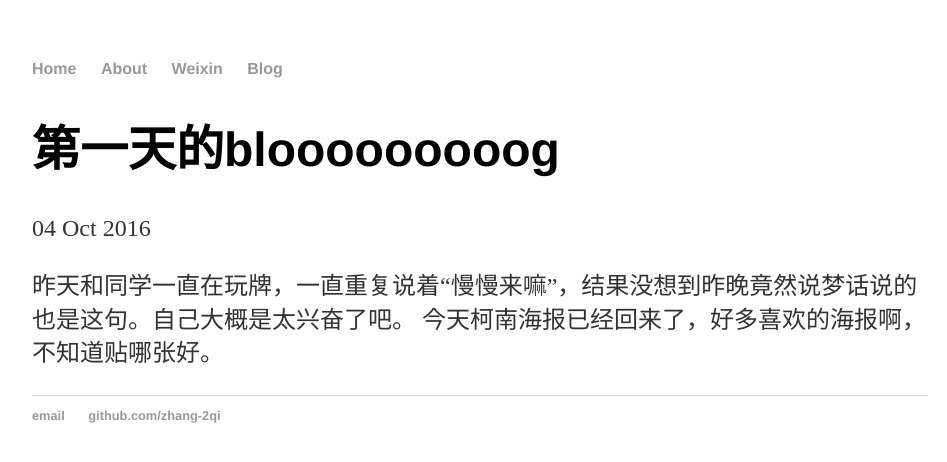
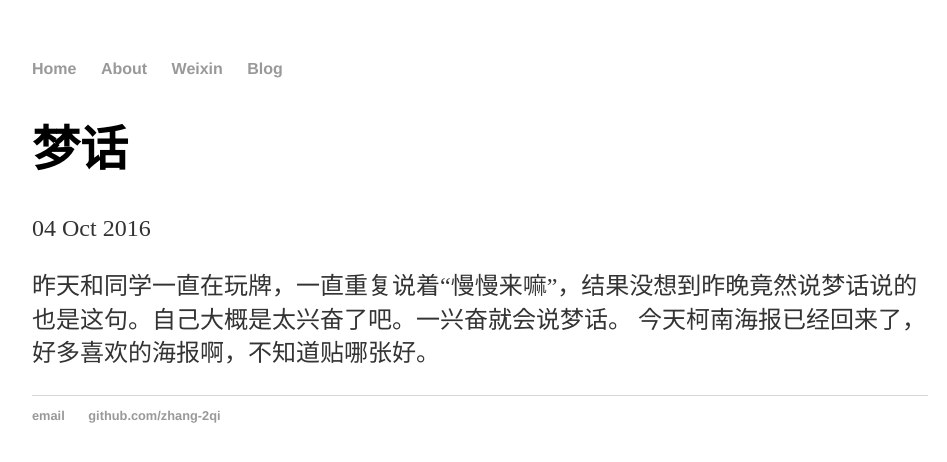
Before and after one commit to zhang-2qi/zhang-2qi.github.io, a Jekyll site: the page built from _posts/2016-10-7-newpost.md, in a window 1280 px wide. Shown: the top 462 px of the page, without its empty margins (160-1107 px from the left). Built offline with Jekyll 4.4.1, drawn with Linux system fonts in a browser that asks for light colours.

Commit message:
Update 2016-10-7-newpost.md

```diff
--- a/_posts/2016-10-7-newpost.md
+++ b/_posts/2016-10-7-newpost.md
@@ -1,8 +1,8 @@
 ---
 layout: post
-title: "第一天的blooooooooog"
+title: "梦话"
 date: 2016-10-04
 ---
 
-昨天和同学一直在玩牌，一直重复说着“慢慢来嘛”，结果没想到昨晚竟然说梦话说的也是这句。自己大概是太兴奋了吧。
+昨天和同学一直在玩牌，一直重复说着“慢慢来嘛”，结果没想到昨晚竟然说梦话说的也是这句。自己大概是太兴奋了吧。一兴奋就会说梦话。
 今天柯南海报已经回来了，好多喜欢的海报啊，不知道贴哪张好。
```
